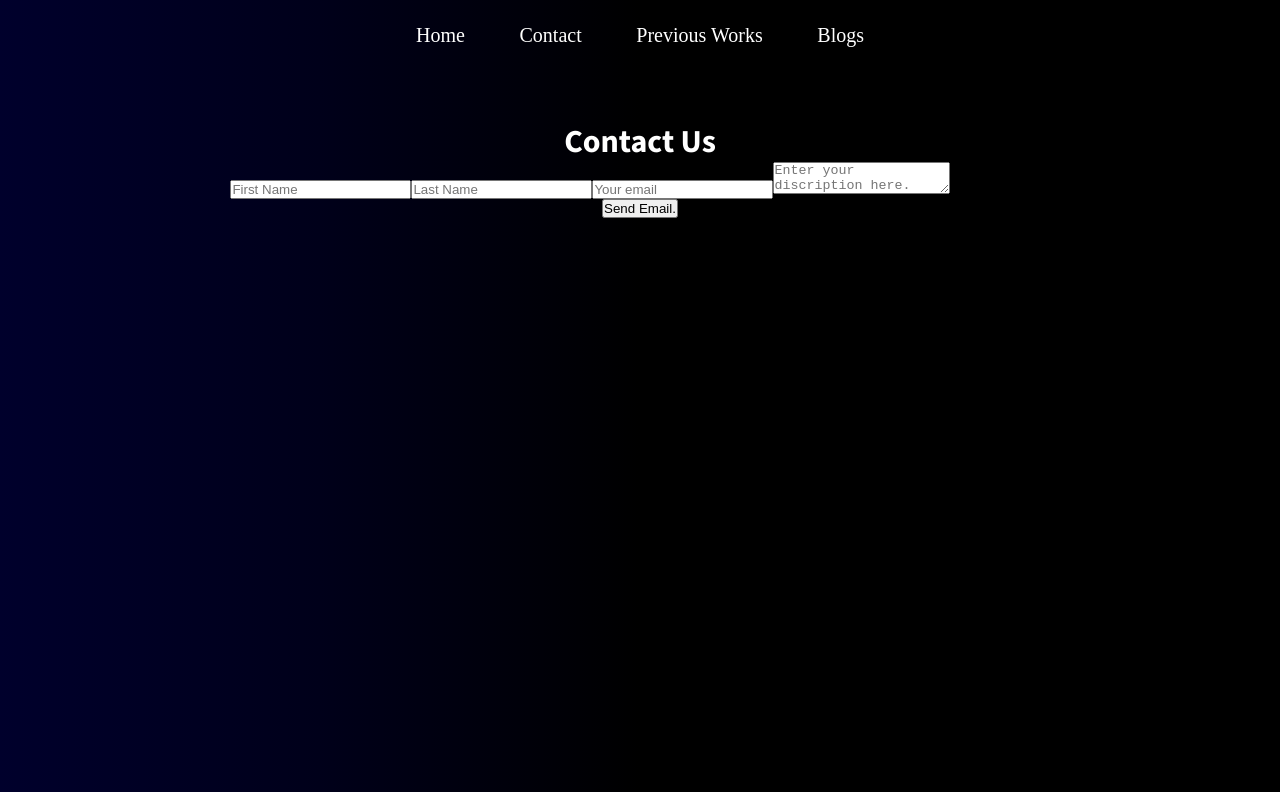
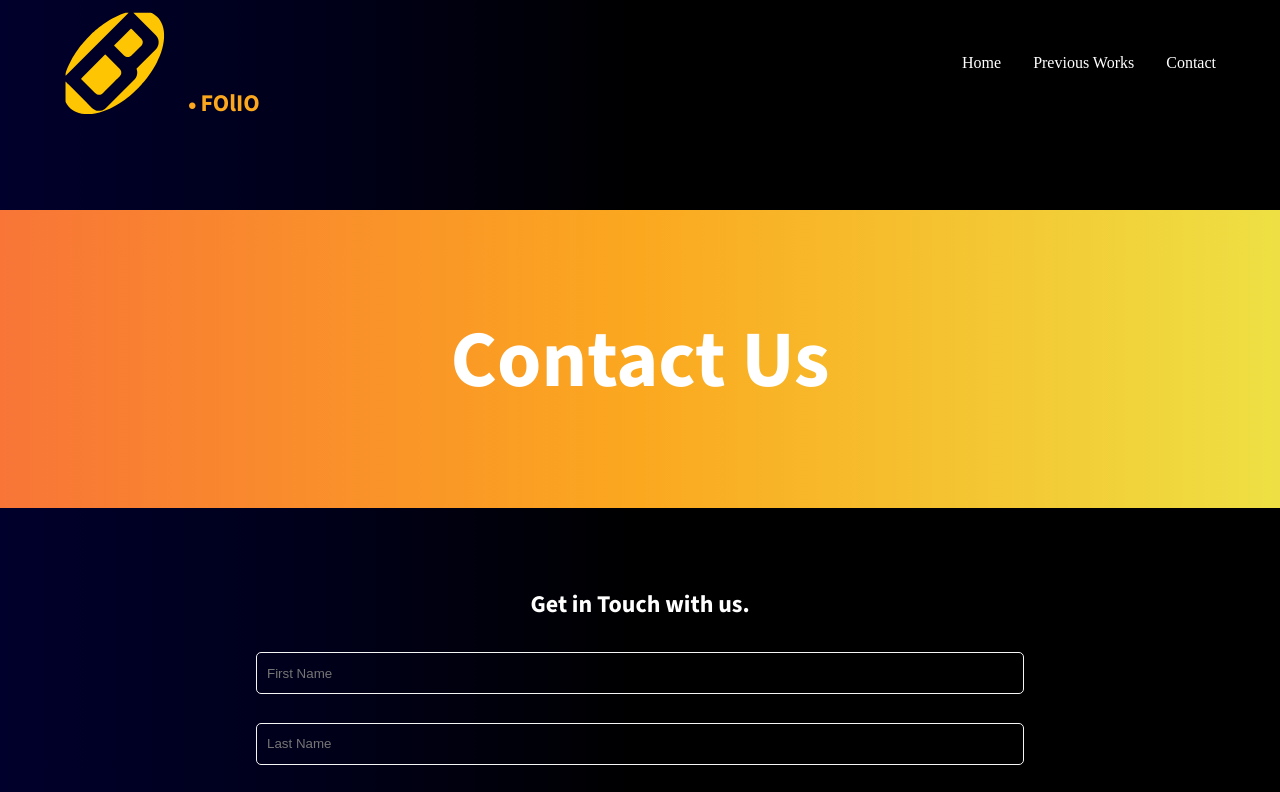
Before and after one commit to benferanmi/oluwaferanmi-developer-site, a React (Vite) app: page /contact in a window 1280 px wide. Shown: the top 792 px of the page. Built offline with nearby package versions, Linux system fonts and the light colour scheme; a web font is replaced by a local one.

Commit message:
editing contact us page

```diff
--- a/src/css/contact.css
+++ b/src/css/contact.css
@@ -1,29 +1,36 @@
-.footer-space {
-    display: flex;
-    justify-content: center;
-    width: 80%;
-    flex-direction: column;
-    align-items: center;
-    margin-top: 30px;
-    margin-bottom: 30px;
-    margin: auto;
-}
-.head {
-    margin-top: 50px;
-    display: block;
-    width: 100%;
-    text-align: center;
-}
-.section2 {
-    width: 80%;
+.contact-cont {
+  margin: 3em 0;
+  width: 60%;
+  margin: auto;
 }
 
-.button {
-    width: 100%;
-    text-align: center;
-    display: block;
+@media screen and (max-width: 700px) {
+  .contact-cont {
+    width: 80%;
+  }
 }
 
-button {
-    color: black;
+.contact-cont form {
+  padding: 2em 0;
+  display: flex;
+  flex-direction: column;
+  gap: 1.8em;
 }
+
+.contact-cont input {
+  height: 40px;
+  border: 1px solid whitesmoke;
+  border-radius: 5px;
+  padding: 0 10px;
+  background: none;
+  color: white;
+  outline: none;
+}
+.contact-cont textarea {
+  min-height: 150px;
+  max-height: 400px;
+  border: none;
+  color: #ffffff;
+  outline: none;
+  padding: 5px;
+}
--- a/src/css/portfolio.css
+++ b/src/css/portfolio.css
@@ -1,8 +1,3 @@
-.ben_port {
-  display: block;
-  width: 90%;
-  margin: auto;
-}
 
 .bp-head {
 }
@@ -59,9 +54,6 @@
     width: 100%;
     left: 4%;
   }
-  .ben_port {
-    width: 95%;
-  }
   .bp-breadcrumb {
     display: flex;
     flex-direction: column;
--- a/src/index.css
+++ b/src/index.css
@@ -78,6 +78,11 @@ p {
     transform: translateY(-10px);
   }
 }
+.container-pages {
+  display: block;
+  width: 90%;
+  margin: auto;
+}
 
 .container-sm {
   width: 100%;
@@ -117,6 +122,13 @@ p {
   h6 {
     text-align: center;
   }
+
+  .container-pages {
+    width: 95%;
+  }
+  .nav-menutoggle {
+    left: 20px;
+  }
 }
 
 @media (max-width: 992px) {
--- a/src/pages/Contact.jsx
+++ b/src/pages/Contact.jsx
@@ -1,8 +1,8 @@
-import '../css/contact.css'
-import '../components/css/footer.css'
-import NavBar from "../components/NavBar";
+import '../css/contact.css';
 import { useRef } from "react";
 import emailjs from "@emailjs/browser";
+import Footer from '../components/Footer';
+import { Header } from '../components/navigation/Header';
 
 const Contact = () => {
   const form = useRef();
@@ -28,17 +28,25 @@ const Contact = () => {
 
   return (
     <>
-      <div className="nav-bg">
-        <NavBar />
-        </div>
+      <section className='container-pages'>
+        <Header />
+      </section>
 
-        <div className="footer-space">
-        <div className="section2">
-          <div className="head">
-            <h1>Contact Us</h1>
-          </div>
+      <div style={{ background: 'var(--text-clip-bg)', margin: '5em 0' }}>
+        <span className="bp-w-head">
+          <h1>Contact Us </h1>
+        </span>
+      </div>
 
-          <div className="footer-contact">
+
+      <div className="contact-space">
+        <div className="contact-body">
+
+          <span style={{ display: 'block', textAlign: 'center' }}>
+            <h2>Get in Touch with us.</h2>
+          </span>
+
+          <div className="contact-cont">
             <form ref={form} onSubmit={sendEmail}>
               <input
                 type="text"
@@ -67,14 +75,17 @@ const Contact = () => {
               ></textarea>
 
               <div className="button">
-                <button type="submit">Send Email.</button>
+                <button type="submit" className='secondary-button'>Send Email.</button>
               </div>
             </form>
           </div>
         </div>
       </div>
 
-      </>
+      <section className='container-pages'>
+        <Footer />
+      </section>
+    </>
   );
 };
 
--- a/src/pages/Portfolio.jsx
+++ b/src/pages/Portfolio.jsx
@@ -7,7 +7,7 @@ import PortGif from '../assets/ports.gif'
 const Portfolio = () => {
     return (
         <div >
-            <section className="ben_port">
+            <section className="container-pages">
                 <Header />
             </section>
 
@@ -17,7 +17,7 @@ const Portfolio = () => {
                         <h1>Explore My Works</h1>
                     </span>
                 </div>
-                <div className="bp-head ben_port">
+                <div className="bp-head container-pages">
 
                     <div className="bp-breadcrumb">
                         <div className="bp-bc-left">
@@ -48,14 +48,14 @@ const Portfolio = () => {
                                 CMS & Website Builders
                             </h2>
                             <p>
-                                Whether you&apos;re looking to build a custom site or need flexibility with a Content Management System, we’ve got you covered. From WordPress and Elementor to platforms like Wix, GoDaddy, and Webflow, we tailor solutions that give you control over your content without compromising on design or functionality.
+                                Whether you&apos;re looking to build a custom site or need flexibility with a Content Management System, we&apos;ve got you covered. From WordPress and Elementor to platforms like Wix, GoDaddy, and Webflow, we tailor solutions that give you control over your content without compromising on design or functionality.
                             </p>
                         </div>
                     </div>
                 </div>
 
 
-                <div className="bp-work ben_port">
+                <div className="bp-work container-pages">
                     <div className="bp-works">
                         <div>
                             <PrevWork sliceValue={20} />
@@ -66,7 +66,7 @@ const Portfolio = () => {
 
             <hr />
 
-            <section className="ben_port">
+            <section className="container-pages">
                 <Footer />
             </section>
         </div>
```
